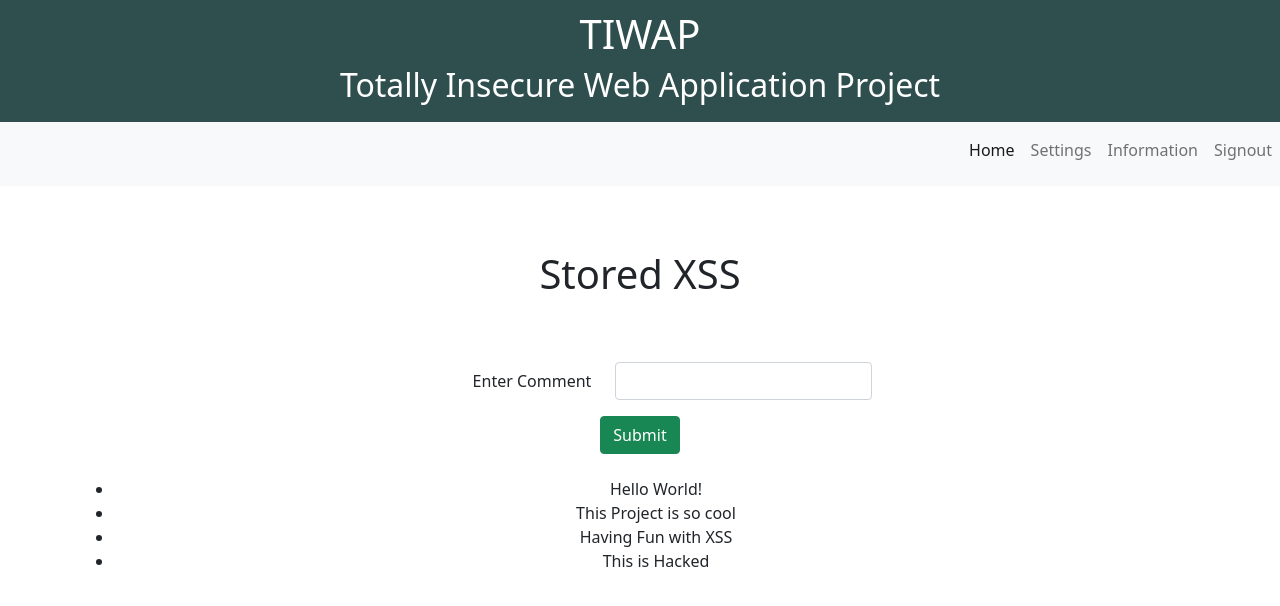
After one commit to tombstoneghost/TIWAP, a Flask app: page /stored-xss in a window 1280 px wide. The commit adds this page. Shown: the top 606 px of the page. Run offline with Flask 2, Linux system fonts and the light colour scheme; a user stored in the database is signed in.

Commit message:
Stored XSS - Low Added

```diff
--- a/app.py
+++ b/app.py
@@ -169,6 +169,37 @@ def reflected_xss_low():
     return render_template('vulnerabilities/reflected-xss.html', msg=msg)
 
 
+# Stored XSS
+# Index Page
+@app.route('/stored-xss')
+@is_logged
+def stored_xss():
+    data = dbm.get_comments()
+
+    return render_template('vulnerabilities/stored-xss.html', data=data)
+
+
+# Route for Low Vulnerability
+@app.route('/stored-xss-low', methods=['POST', 'GET'])
+@is_logged
+def stored_xss_low():
+    if len(request.form) < 1:
+        return redirect(url_for('stored_xss'))
+
+    comment = request.form.get('input')
+
+    msg = ""
+
+    if dbm.save_comment(comment=comment):
+        msg = "Comment Saved"
+    else:
+        msg = "Unable to Save Comment"
+
+    data = dbm.get_comments()
+
+    return render_template('vulnerabilities/stored-xss.html', data=data, msg=msg)
+
+
 # Execute Main
 if __name__ == '__main__':
     app.run()
--- a/helper/db_manager.py
+++ b/helper/db_manager.py
@@ -33,3 +33,19 @@ class DBManager:
             # Check Passwords
             if password == password_db:
                 return True
+
+    def get_comments(self):
+        result = self.cur.execute("SELECT comment FROM comments")
+
+        if type(result) != 'NoneType':
+            data = self.cur.fetchall()
+
+            return data
+
+    def save_comment(self, comment):
+        result = self.cur.execute('INSERT INTO comments VALUES(?)', (comment, ))
+
+        if result:
+            return True
+
+        return False
--- a/templates/layout.html
+++ b/templates/layout.html
@@ -2,6 +2,7 @@
 <html lang="en">
 <head>
     <meta charset="UTF-8">
+    <meta name=”viewport” content=”width=device-width, initial-scale=1.0">
 
     <!--Custom CSS-->
     <link rel="stylesheet" href="{{ url_for('static', filename='index.css') }}" type="text/css">
--- /dev/null
+++ b/templates/vulnerabilities/stored-xss.html
@@ -0,0 +1,28 @@
+{% extends "dashboard_layout.html" %}
+{% block content %}
+<div class="sql-injection">
+    <div class="text-center" style="margin-top: 5%; margin-bottom: 5%">
+        <h1>Stored XSS</h1>
+    </div>
+    <div class="mt-3 container text-center">
+            <form method="post" action="/stored-xss-low">
+                <div style="margin-left: 35%">
+                    <div class="mb-3 row">
+                        <label for="username" class="col-auto col-form-label">Enter Comment</label>
+                        <div class="col-auto">
+                            <input type="text" class="form-control" id="input" name="input">
+                        </div>
+                    </div>
+                </div>
+                <button type="submit" class="btn btn-success">Submit</button>
+            </form>
+            <h6 class="text-center text-muted mt-3">{{ msg }}</h6>
+             <ul style="margin-top: 2%;">
+                {% for d in data %}
+                <li>{{ d[0] | safe}}</li>
+                {% endfor %}
+            </ul>
+        </div>
+    </div>
+</div>
+{% endblock %}
```
Also changed, not shown: templates/index.html (+1 -15 lines), TIWAF.db, 1 other file.
